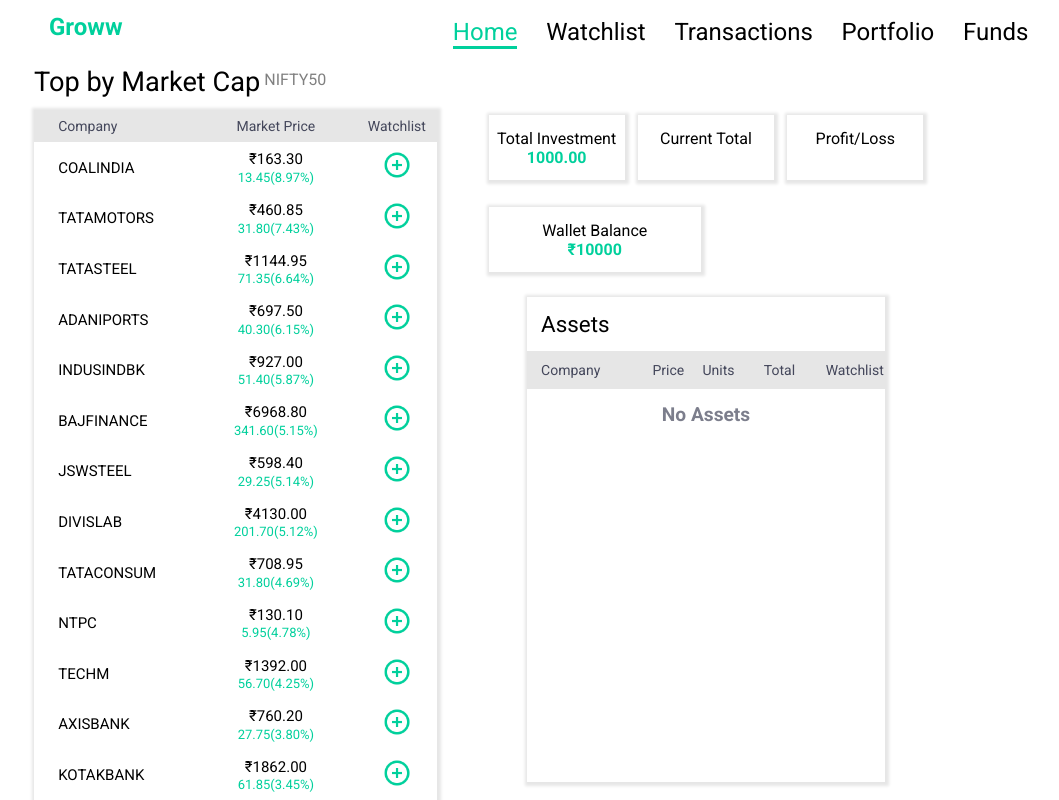
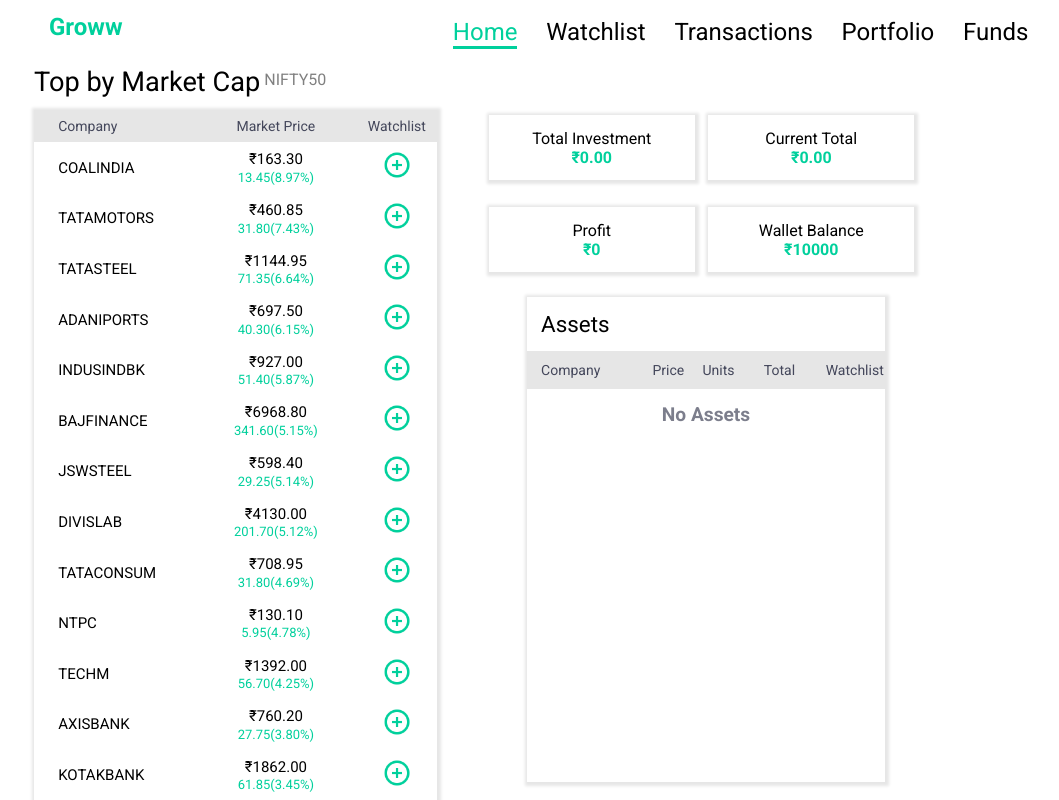
Before and after one commit to AdityaThakur278/groww-clone-multipage, a React (Create React App) app: page / in a window 1280 px wide. Shown: the top 800 px of the page, without its empty margins (158-1217 px from the left). Built offline with nearby package versions, Linux system fonts and the light colour scheme.

Commit message:
Home page cards implemented

```diff
--- a/src/components/Home/InvestmentDetails.css
+++ b/src/components/Home/InvestmentDetails.css
@@ -5,11 +5,12 @@
 .investment-detail .investment-detail-top {
   display: flex;
   flex-direction: row;
+  flex-wrap: wrap;
 }
 
 .investment-detail .top-card {
-  width: 30.33%;
-  padding: 3% 1.5%;
+  width: 46%;
+  padding: 3% 2%;
   margin: 3% 1.5%;
   box-shadow: 1px 1px 3px 3px #e6e6e6;
   display: flex;
@@ -22,23 +23,10 @@
     font-weight: 700;
 }
 
-.investment-detail .investment-detail-bottom {
-  display: flex;
-  flex-direction: row;
+.investment-detail .profit {
+    color: #00d09c;
 }
 
-.investment-detail .wallet-balance {
-  width: 47.33%;
-  padding: 3% 1.5%;
-  margin: 3% 1.5%;
-  box-shadow: 1px 1px 3px 3px #e6e6e6;
-  display: flex;
-  flex-direction: column;
-  align-items: center;
-  justify-content: space-evenly;
+.investment-detail .loss {
+    color: #E34234;
 }
-
-.investment-detail .wallet-balance-amount {
-    font-weight: 700;
-    color: #00d09c;
-}
--- a/src/components/Home/InvestmentDetails.js
+++ b/src/components/Home/InvestmentDetails.js
@@ -1,22 +1,63 @@
-import React from 'react'
+import React, { useEffect, useState } from 'react'
 import { connect } from 'react-redux'
 import "./InvestmentDetails.css"
 
+const getCompanyIndex = (stocksData, company) => {
+    for(let i=0; i<stocksData.length; i++) {
+        if(stocksData[i].company === company) {
+            return i;
+        }
+    }
+}
+
 function InvestmentDetails(props) {
+
+    const [totalInvestment, setTotalInvestment] = useState(0);
+    const [currentTotal, setCurrentTotal] = useState(0);
+    const [profitLoss, setProfitLoss] = useState(0);
+
+    const profitLossStyle = parseFloat(profitLoss) < 0 ? "loss" : "profit";
+
+    useEffect(() => {
+        let totalInvestment = 0;
+        let currentTotal = 0;
+
+        for (var company of Object.keys(props.assets)) {
+            totalInvestment += parseFloat(props.assets[company].total);
+
+            const index = getCompanyIndex(props.stocksData, company);
+            const price = parseFloat(props.stocksData[index].ltp);
+            const units = parseFloat(props.assets[company].quantity);
+            currentTotal += price * units;
+        }
+        setTotalInvestment(totalInvestment.toFixed(2));
+
+        let profitLoss = currentTotal - totalInvestment;
+        profitLoss = profitLoss.toFixed(2);
+        currentTotal = currentTotal.toFixed(2);
+        setCurrentTotal(currentTotal);
+        setProfitLoss(profitLoss);
+
+    }, [props.stocksData, props.assets])
+
     return (
         <div className="investment-detail">
             <div className="investment-detail-top">
                 <div className="top-card">
                     <p className="top-card-text">Total Investment</p>
-                    <p className="top-card-value">1000.00</p>
+                    <p className="top-card-value">₹{totalInvestment}</p>
                 </div>
-                <div className="top-card">Current Total</div>
-                <div className="top-card">Profit/Loss</div>
-            </div>
-            <div className="investment-detail-bottom">
-                <div className="wallet-balance">
-                    <p>Wallet Balance</p>
-                    <p className="wallet-balance-amount">₹{props.walletBalance}</p>
+                <div className="top-card">
+                    <p className="top-card-text">Current Total</p>
+                    <p className="top-card-value">₹{currentTotal}</p>
+                </div>
+                <div className="top-card">
+                    <p className="top-card-text">{parseFloat(profitLoss) < 0 ? "Loss" : "Profit"}</p>
+                    <p className={"top-card-value " + profitLossStyle}>₹{Math.abs(parseFloat(profitLoss))}</p>
+                </div>
+                <div className="top-card">
+                    <p className="top-card-text">Wallet Balance</p>
+                    <p className="top-card-value">₹{props.walletBalance}</p>
                 </div>
             </div>
         </div>
@@ -26,6 +67,8 @@
 const mapStateToProps = (state) => {
 	return {
 		walletBalance: state.wallet.balance,
+        assets: state.assets,
+        stocksData: state.stockData.stocksData,
 	}
 }
 
```
